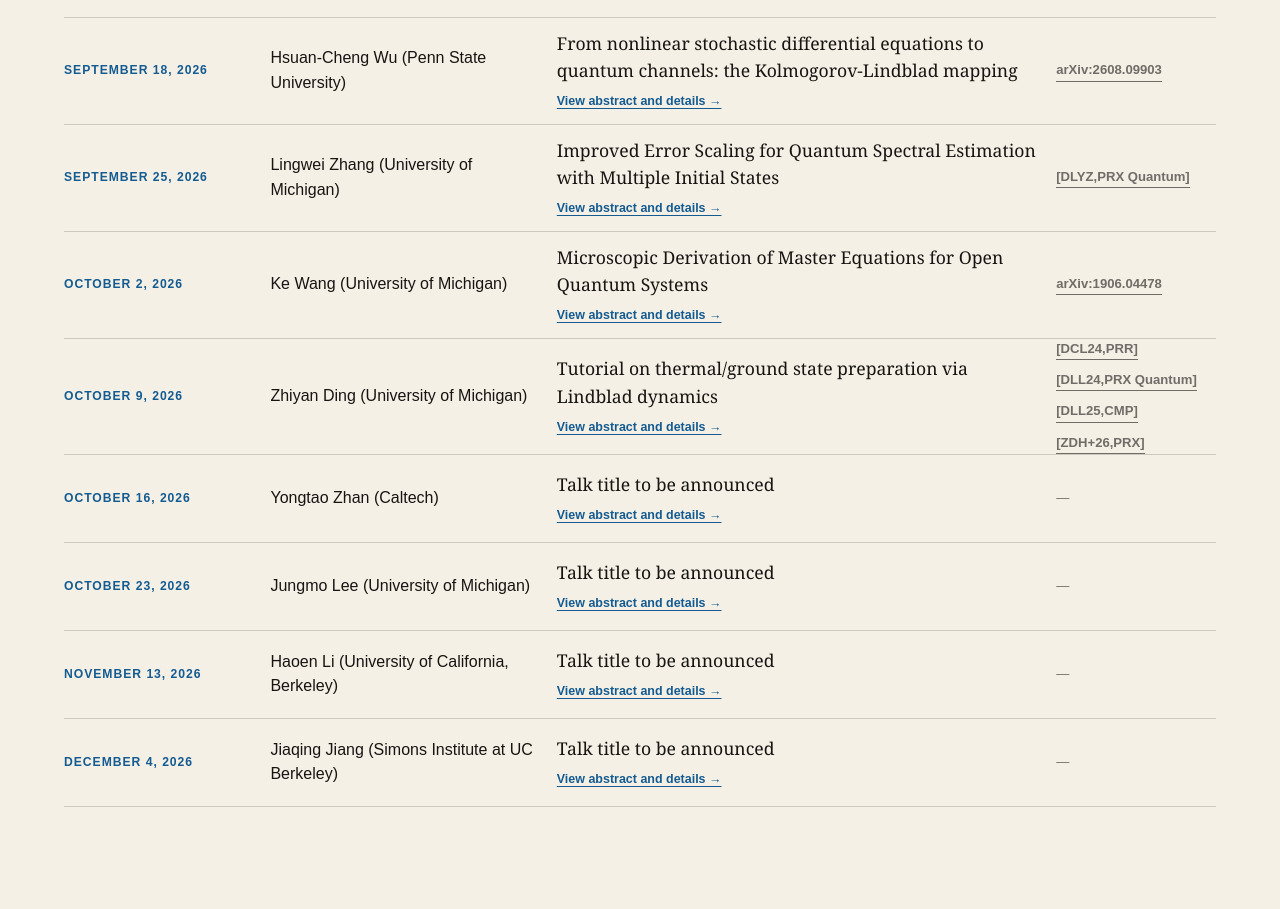
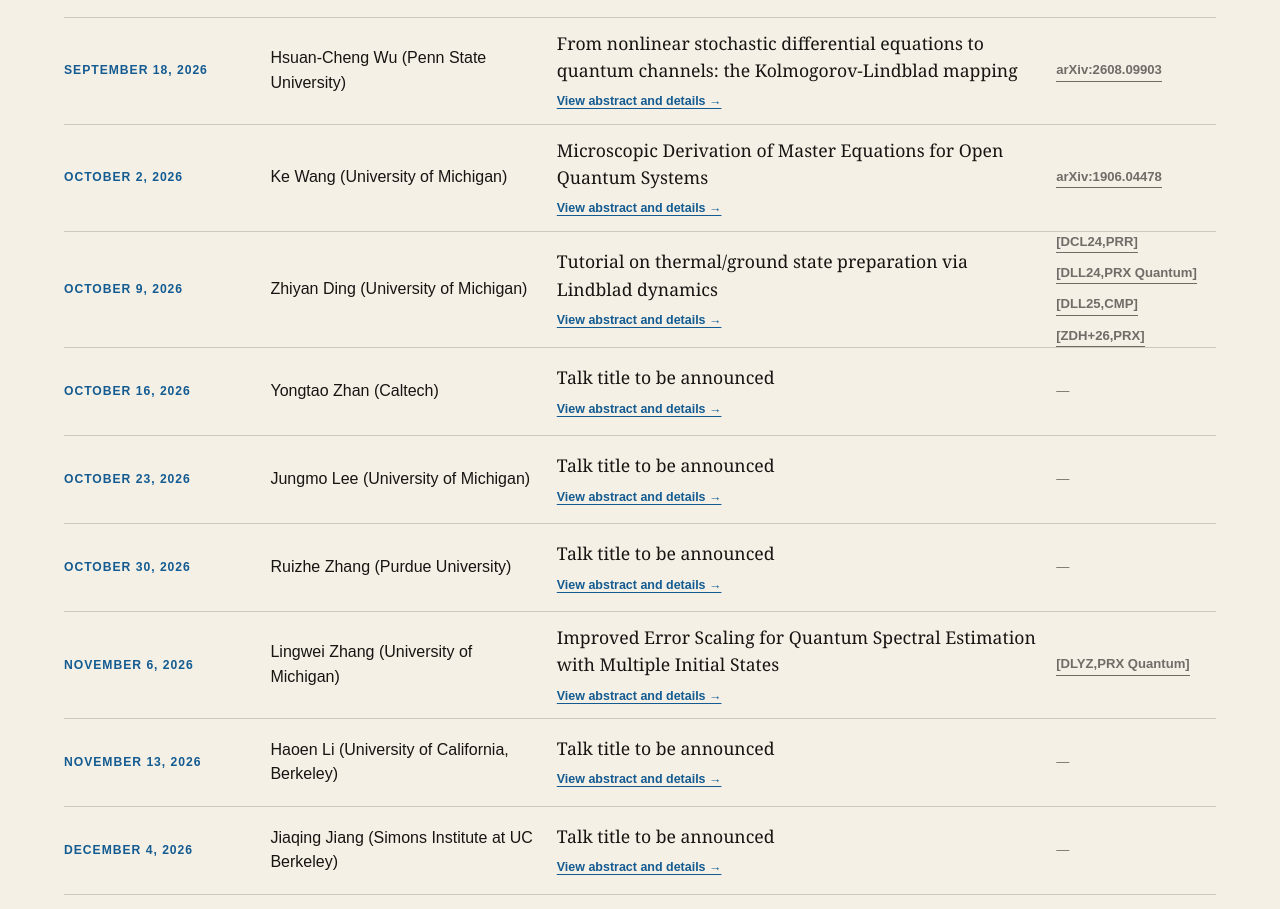
Before and after one commit to zrz1996/purdue-umich-quantum-algorithms-seminar, a Next.js app: page / in a window 1280 px wide. Shown: the part 1270-2179 px from the top of the page. Built offline with nearby package versions, Linux system fonts and the light colour scheme.

Commit message:
Update talks schedule with new entries
Removed a scheduled talk by Lingwei Zhang and added two new talks with details.

```diff
--- a/app/data/talks.ts
+++ b/app/data/talks.ts
@@ -33,15 +33,15 @@ export const talks: Talk[] = [
     time: '4:10PM–5:10PM EST',
     materials: [{ label: 'arXiv:2608.09903', url: 'https://arxiv.org/abs/2608.09903' },],
   },
-  {
-    slug: '2026-09-25-lingwei-zhang',
-    date: 'September 25, 2026',
-    speaker: 'Lingwei Zhang (University of Michigan)',
-    title: 'Improved Error Scaling for Quantum Spectral Estimation with Multiple Initial States',
-    abstract: 'Estimating the eigenvalues and multiplicities of quantum Hamiltonians, together with properties of observables within their eigenspaces, is a fundamental task in quantum computation. The QFAMES framework addresses these problems through Gaussian filtering of transition amplitudes between multiple initial states. In this talk, we will introduce an independent time-sampling strategy and examine how it improves the dependence of estimation error and computational cost on the number of initial states. We will present three theoretical results concerning eigenvalue accuracy, exact multiplicity recovery, and observable estimation, highlighting the main ideas behind the error analysis and proofs. Under suitable assumptions and with sufficiently many time samples per initial-state pair, the leading contribution to the total simulation cost for eigenvalue and observable estimation is independent of the number of initial states, up to logarithmic factors. We will conclude with preliminary numerical results illustrating the predicted error scaling.',
-    time: '4:10PM–5:10PM EST',
-    materials: [{ label: '[DLYZ,PRX Quantum]', url: 'https://journals.aps.org/prxquantum/abstract/10.1103/jch7-734h' },],
-  },
+  // {
+  //   slug: '2026-09-25-lingwei-zhang',
+  //   date: 'September 25, 2026 (Rescheduled)',
+  //   speaker: 'Lingwei Zhang (University of Michigan)',
+  //   title: 'Improved Error Scaling for Quantum Spectral Estimation with Multiple Initial States',
+  //   abstract: 'Estimating the eigenvalues and multiplicities of quantum Hamiltonians, together with properties of observables within their eigenspaces, is a fundamental task in quantum computation. The QFAMES framework addresses these problems through Gaussian filtering of transition amplitudes between multiple initial states. In this talk, we will introduce an independent time-sampling strategy and examine how it improves the dependence of estimation error and computational cost on the number of initial states. We will present three theoretical results concerning eigenvalue accuracy, exact multiplicity recovery, and observable estimation, highlighting the main ideas behind the error analysis and proofs. Under suitable assumptions and with sufficiently many time samples per initial-state pair, the leading contribution to the total simulation cost for eigenvalue and observable estimation is independent of the number of initial states, up to logarithmic factors. We will conclude with preliminary numerical results illustrating the predicted error scaling.',
+  //   time: '4:10PM–5:10PM EST',
+  //   materials: [{ label: '[DLYZ,PRX Quantum]', url: 'https://journals.aps.org/prxquantum/abstract/10.1103/jch7-734h' },],
+  // },
   {
     slug: '2026-10-02-ke-wang',
     date: 'October 2, 2026',
@@ -85,6 +85,24 @@ export const talks: Talk[] = [
     materials: [],
   },
   {
+    slug: '2026-10-30-ruizhe-zhang',
+    date: 'October 30, 2026',
+    speaker: 'Ruizhe Zhang (Purdue University)',
+    title: 'TBD',
+    abstract: 'TBD',
+    time: '4:10PM–5:10PM EST',
+    materials: [],
+  },
+  {
+    slug: '2026-11-6-lingwei-zhang',
+    date: 'November 6, 2026',
+    speaker: 'Lingwei Zhang (University of Michigan)',
+    title: 'Improved Error Scaling for Quantum Spectral Estimation with Multiple Initial States',
+    abstract: 'Estimating the eigenvalues and multiplicities of quantum Hamiltonians, together with properties of observables within their eigenspaces, is a fundamental task in quantum computation. The QFAMES framework addresses these problems through Gaussian filtering of transition amplitudes between multiple initial states. In this talk, we will introduce an independent time-sampling strategy and examine how it improves the dependence of estimation error and computational cost on the number of initial states. We will present three theoretical results concerning eigenvalue accuracy, exact multiplicity recovery, and observable estimation, highlighting the main ideas behind the error analysis and proofs. Under suitable assumptions and with sufficiently many time samples per initial-state pair, the leading contribution to the total simulation cost for eigenvalue and observable estimation is independent of the number of initial states, up to logarithmic factors. We will conclude with preliminary numerical results illustrating the predicted error scaling.',
+    time: '4:10PM–5:10PM EST',
+    materials: [{ label: '[DLYZ,PRX Quantum]', url: 'https://journals.aps.org/prxquantum/abstract/10.1103/jch7-734h' },],
+  },
+  {
     slug: '2026-11-13-haoen-li',
     date: 'November 13, 2026',
     speaker: 'Haoen Li (University of California, Berkeley)',
@@ -93,7 +111,7 @@ export const talks: Talk[] = [
     time: '4:10PM–5:10PM EST',
     materials: [],
   },
-    {
+  {
     slug: '2026-12-04-jiaqing-jiang',
     date: 'December 4, 2026',
     speaker: 'Jiaqing Jiang (Simons Institute at UC Berkeley)',
```
